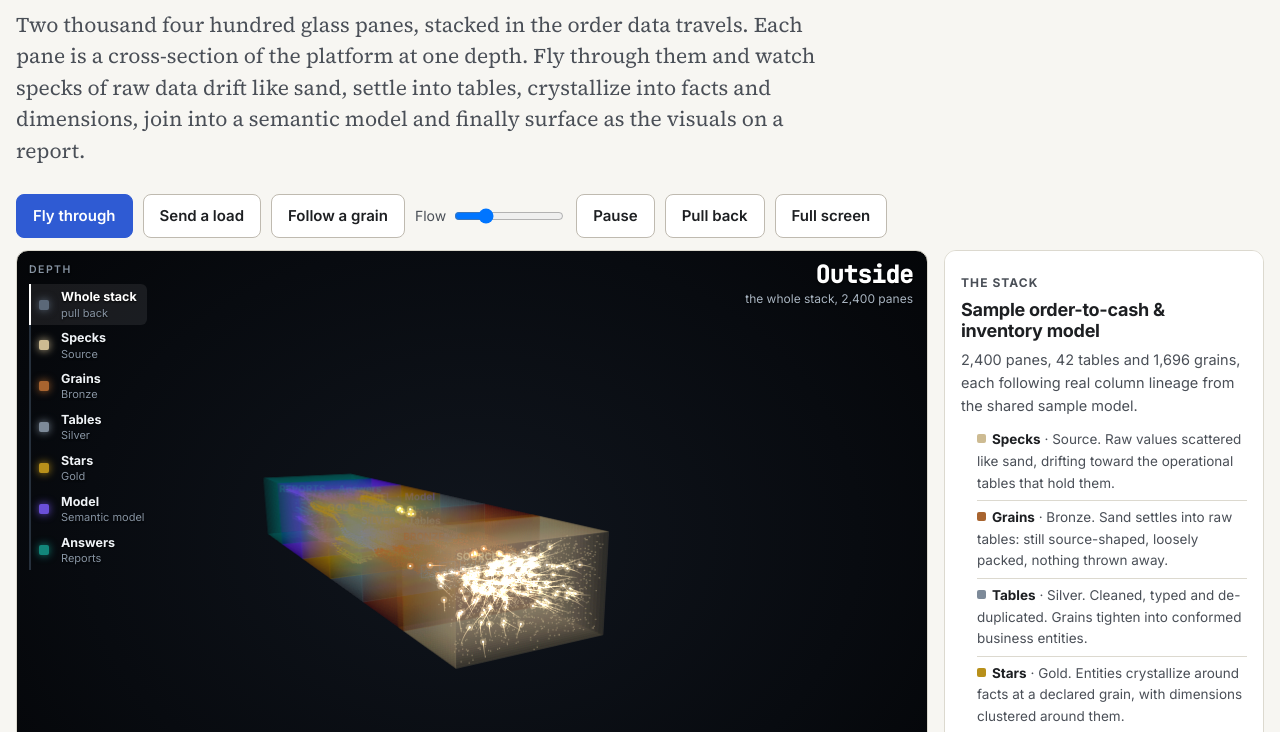
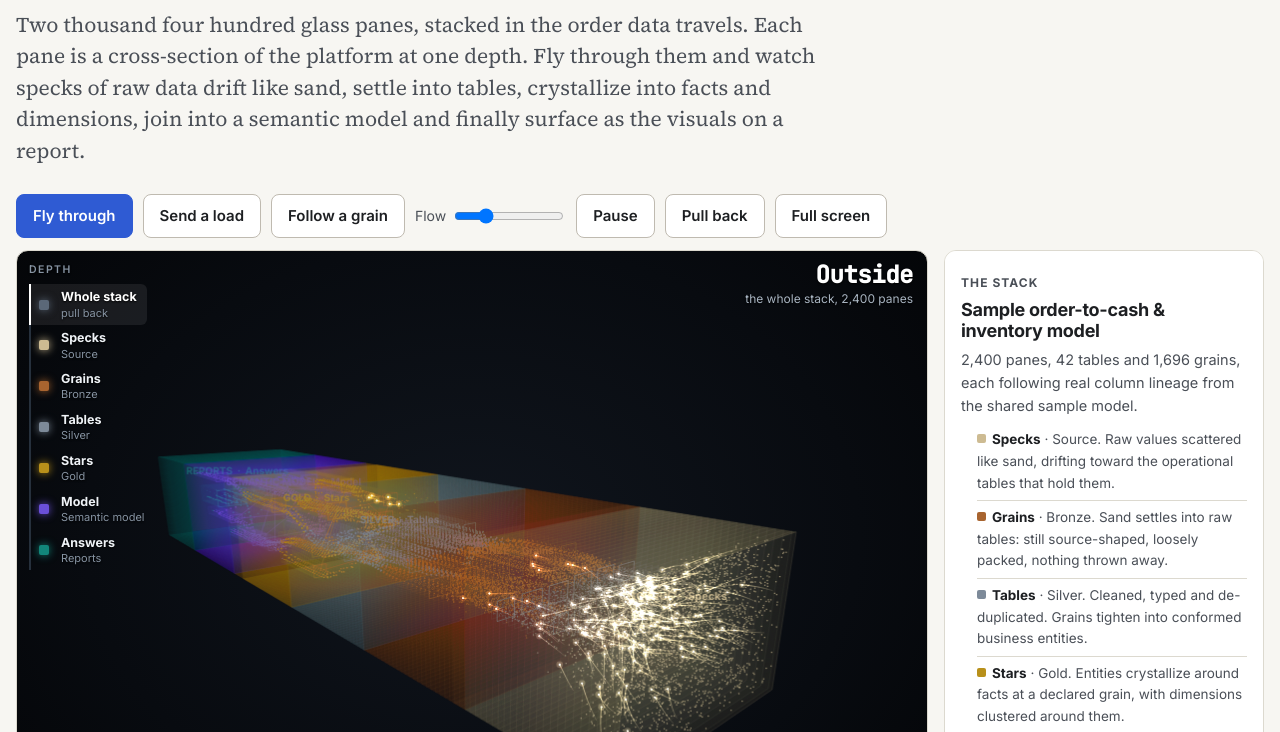
Before and after one commit to futobi-labs/datamodel-lab, a plain HTML site: page explore/synthesis.html in a window 1280 px wide. Shown: the part 216-948 px from the top of the page. Drawn offline with nearby package versions, Linux system fonts and the light colour scheme; animation ran at ten frames a second.

Commit message:
Data synthesis: clearer glass, nearer overview, denser near panes
Co-Authored-By: Claude Opus 5.5 <noreply@anthropic.com>

```diff
--- a/explore/synthesis.html
+++ b/explore/synthesis.html
@@ -350,8 +350,8 @@
     if (u >= 0) { camZ = u * LZ - 1.2; pz = camZ + PIV; }
     else {
       var t = smooth(Math.min(1, -u));
-      camZ = -1.2 - t * LZ * 0.95; pz = (camZ + PIV) + (LZ * 0.5 - camZ - PIV) * t;
-      yaw = -0.78 * t; pitch = 0.36 * t;
+      camZ = -1.2 - t * LZ * 0.42; pz = (camZ + PIV) + (LZ * 0.5 - camZ - PIV) * t;
+      yaw = -1.05 * t; pitch = 0.42 * t;
     }
     yaw += cam.dyaw + cam.tx; pitch += cam.dpitch + cam.ty;
     P.camZ = camZ; P.pz = pz; P.cy = Math.cos(yaw); P.sy = Math.sin(yaw); P.cp = Math.cos(pitch); P.sp = Math.sin(pitch);
@@ -425,7 +425,7 @@
     var near = Math.min(1, 5 / v.d);
     // faint glass on each key pane
     if (quad(-HX, -HY, HX, HY, z, Q)) {
-      ctx.globalAlpha = 0.018 + 0.03 * near; ctx.fillStyle = col; ctx.beginPath(); pathQuad(Q); ctx.fill();
+      ctx.globalAlpha = (P.camZ < 0 ? 0.012 : 0.004) + 0.008 * near; ctx.fillStyle = col; ctx.beginPath(); pathQuad(Q); ctx.fill();
     }
     // table outlines once grains have settled in this band
     var su = settleU(l), z0 = ZONE[l][0], z1 = ZONE[l][1];
@@ -505,15 +505,15 @@
         if (!fpos(f, uu) || !proj(OUT[0], OUT[1], uu * LZ)) { prevX = null; continue; }
         if (prevX !== null) {
           ctx.globalAlpha = (dim ? 0.15 : 0.85) * (1 - k / 8);
-          ctx.strokeStyle = c; ctx.lineWidth = Math.max(0.8, Math.min(4, PR[2] * 0.012));
+          ctx.strokeStyle = c; ctx.lineWidth = Math.max(0.8, Math.min(2.2, PR[2] * 0.008));
           ctx.beginPath(); ctx.moveTo(prevX, prevY); ctx.lineTo(PR[0], PR[1]); ctx.stroke();
         }
         prevX = PR[0]; prevY = PR[1];
       }
       if (prevX !== null) {
-        var r = Math.max(1.4, Math.min(9, PR[2] * 0.022)) * (p === follow ? 1.8 : 1);
-        ctx.globalAlpha = dim ? 0.12 : 0.28; ctx.fillStyle = c; ctx.beginPath(); ctx.arc(prevX, prevY, r * 2.4, 0, 6.2832); ctx.fill();
-        ctx.globalAlpha = dim ? 0.3 : 1; ctx.fillStyle = "#fff"; ctx.beginPath(); ctx.arc(prevX, prevY, r * 0.7, 0, 6.2832); ctx.fill();
+        var r = Math.max(1.3, Math.min(4.2, PR[2] * 0.014)) * (p === follow ? 1.8 : 1), fade = Math.min(1, (PR[3] - NEAR) / 1.2);
+        ctx.globalAlpha = (dim ? 0.12 : 0.28) * fade; ctx.fillStyle = c; ctx.beginPath(); ctx.arc(prevX, prevY, r * 2.4, 0, 6.2832); ctx.fill();
+        ctx.globalAlpha = (dim ? 0.3 : 1) * fade; ctx.fillStyle = "#fff"; ctx.beginPath(); ctx.arc(prevX, prevY, r * 0.7, 0, 6.2832); ctx.fill();
       }
     });
     sparks.forEach(function (s) {
@@ -530,9 +530,9 @@
     pose();
     drawPanes();
     var vs = visibleSlices();
-    var stride = Math.max(1, Math.ceil(vs.length * fibers.length / 26000));
+    var wsum = 0; vs.forEach(function (v) { v.w = 1 / Math.max(1.5, v.d); wsum += v.w; });
     var selSet = sel ? sel.set : null;
-    vs.forEach(function (v) { drawSlice(v, stride, selSet); });
+    vs.forEach(function (v) { drawSlice(v, Math.max(1, Math.ceil(fibers.length / (34000 * v.w / wsum))), selSet); });
     drawPulses();
     hud();
   }
```
